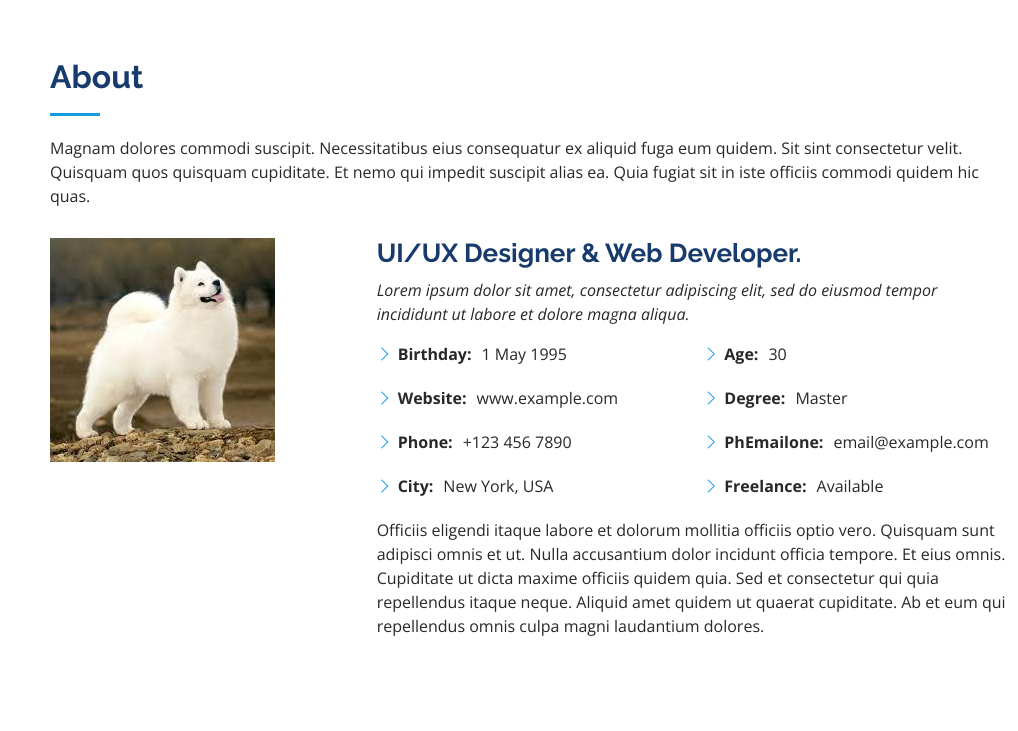
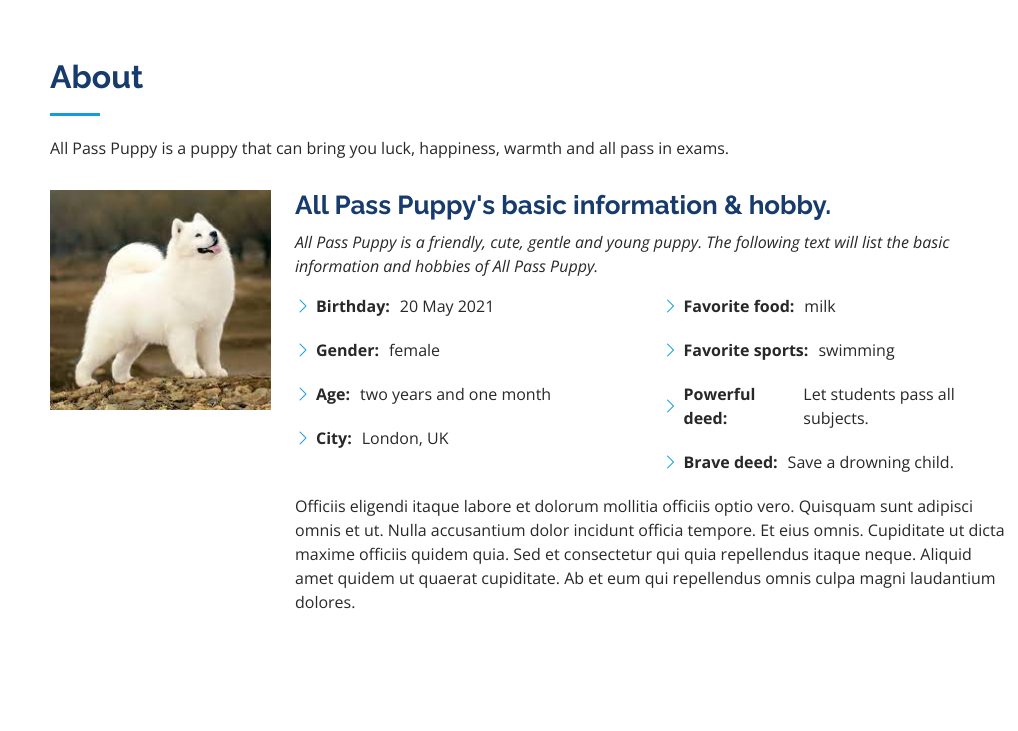
Before and after one commit to 110101201/110101201.github.io, a plain HTML site: page index.html in a window 1280 px wide. Shown: the part 802-1533 px from the top of the page, without its empty margins (262-1280 px from the left). Drawn offline with nearby package versions, Linux system fonts and the light colour scheme.

Commit message:
Add files via upload

```diff
--- a/index.html
+++ b/index.html
@@ -74,7 +74,7 @@
   <section id="hero" class="d-flex flex-column justify-content-center align-items-center">
     <div class="hero-container" data-aos="fade-in">
       <h1>All Pass Puppy</h1>
-      <p>I'm <span class="typed" data-typed-items="Designer, Developer, Freelancer, Photographer"></span></p>
+      <p>The puppy brings <span class="typed" data-typed-items="Luck, Happiness, Warmth, All pass"></span></p>
     </div>
   </section><!-- End Hero -->
 
@@ -86,34 +86,33 @@
 
         <div class="section-title">
           <h2>About</h2>
-          <p>Magnam dolores commodi suscipit. Necessitatibus eius consequatur ex aliquid fuga eum quidem. Sit sint consectetur velit. Quisquam quos quisquam cupiditate. Et nemo qui impedit suscipit alias ea. Quia fugiat sit in iste officiis commodi quidem hic quas.</p>
+          <p>All Pass Puppy is a puppy that can bring you luck, happiness, warmth and all pass in exams.</p>
         </div>
 
         <div class="row">
-          <div class="col-lg-4" data-aos="fade-right">
+          <div class="col-lg-3" data-aos="fade-right">
             <img src="assets/img/profile-img.jpg" class="img-fluid" alt="">
           </div>
-          <div class="col-lg-8 pt-4 pt-lg-0 content" data-aos="fade-left">
-            <h3>UI/UX Designer &amp; Web Developer.</h3>
+          <div class="col-lg-9 pt-4 pt-lg-0 content" data-aos="fade-left">
+            <h3>All Pass Puppy's basic information &amp; hobby.</h3>
             <p class="fst-italic">
-              Lorem ipsum dolor sit amet, consectetur adipiscing elit, sed do eiusmod tempor incididunt ut labore et dolore
-              magna aliqua.
+              All Pass Puppy is a friendly, cute, gentle and young puppy. The following text will list the basic information and hobbies of All Pass Puppy.
             </p>
             <div class="row">
               <div class="col-lg-6">
                 <ul>
-                  <li><i class="bi bi-chevron-right"></i> <strong>Birthday:</strong> <span>1 May 1995</span></li>
-                  <li><i class="bi bi-chevron-right"></i> <strong>Website:</strong> <span>www.example.com</span></li>
-                  <li><i class="bi bi-chevron-right"></i> <strong>Phone:</strong> <span>+123 456 7890</span></li>
-                  <li><i class="bi bi-chevron-right"></i> <strong>City:</strong> <span>New York, USA</span></li>
+                  <li><i class="bi bi-chevron-right"></i> <strong>Birthday:</strong> <span>20 May 2021</span></li>
+                  <li><i class="bi bi-chevron-right"></i> <strong>Gender:</strong> <span>female</span></li>
+                  <li><i class="bi bi-chevron-right"></i> <strong>Age:</strong> <span>two years and one month</span></li>
+                  <li><i class="bi bi-chevron-right"></i> <strong>City:</strong> <span>London, UK</span></li>
                 </ul>
               </div>
               <div class="col-lg-6">
                 <ul>
-                  <li><i class="bi bi-chevron-right"></i> <strong>Age:</strong> <span>30</span></li>
-                  <li><i class="bi bi-chevron-right"></i> <strong>Degree:</strong> <span>Master</span></li>
-                  <li><i class="bi bi-chevron-right"></i> <strong>PhEmailone:</strong> <span>email@example.com</span></li>
-                  <li><i class="bi bi-chevron-right"></i> <strong>Freelance:</strong> <span>Available</span></li>
+                  <li><i class="bi bi-chevron-right"></i> <strong>Favorite food:</strong> <span>milk</span></li>
+                  <li><i class="bi bi-chevron-right"></i> <strong>Favorite sports:</strong> <span>swimming</span></li>
+                  <li><i class="bi bi-chevron-right"></i> <strong>Powerful deed:</strong> <span>Let students pass all subjects.</span></li>
+                  <li><i class="bi bi-chevron-right"></i> <strong>Brave deed:</strong> <span>Save a drowning child.</span></li>
                 </ul>
               </div>
             </div>
@@ -129,12 +128,14 @@
 
     <!-- ======= Facts Section ======= -->
     <section id="facts" class="facts">
+
       <div class="container">
 
         <div class="section-title">
           <h2>Facts</h2>
           <p>Magnam dolores commodi suscipit. Necessitatibus eius consequatur ex aliquid fuga eum quidem. Sit sint consectetur velit. Quisquam quos quisquam cupiditate. Et nemo qui impedit suscipit alias ea. Quia fugiat sit in iste officiis commodi quidem hic quas.</p>
         </div>
+        <iframe width="50%" height="315" src="https://www.youtube.com/embed/DsQjHj4LyB8" title="YouTube video player" frameborder="0" allow="accelerometer; autoplay; clipboard-write; encrypted-media; gyroscope; picture-in-picture; web-share" allowfullscreen></iframe>
 
         <div class="row no-gutters">
 
```
